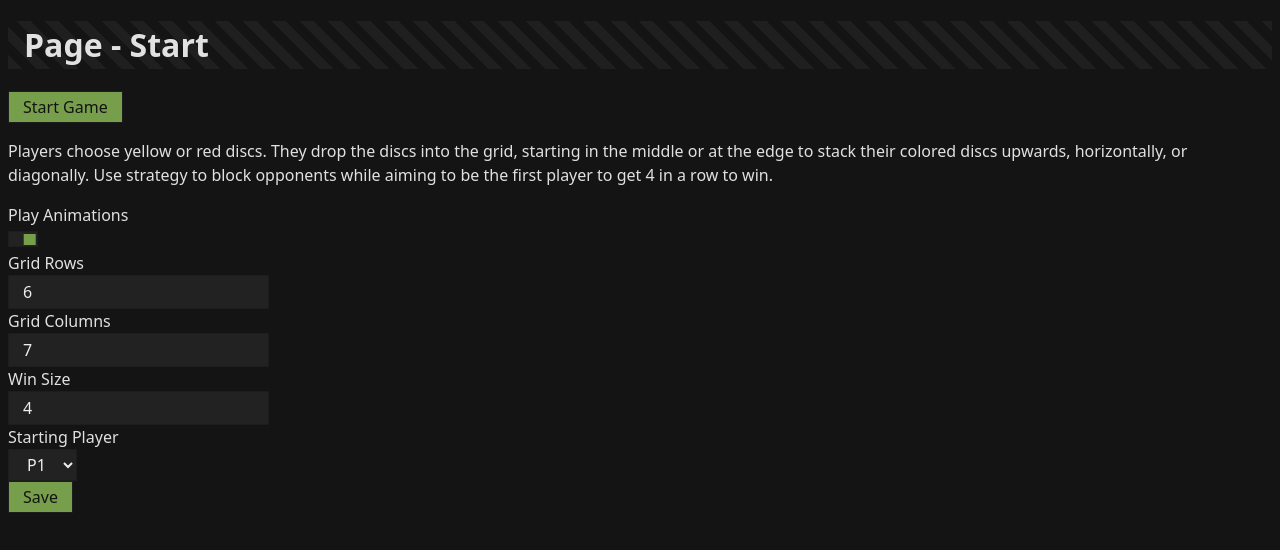
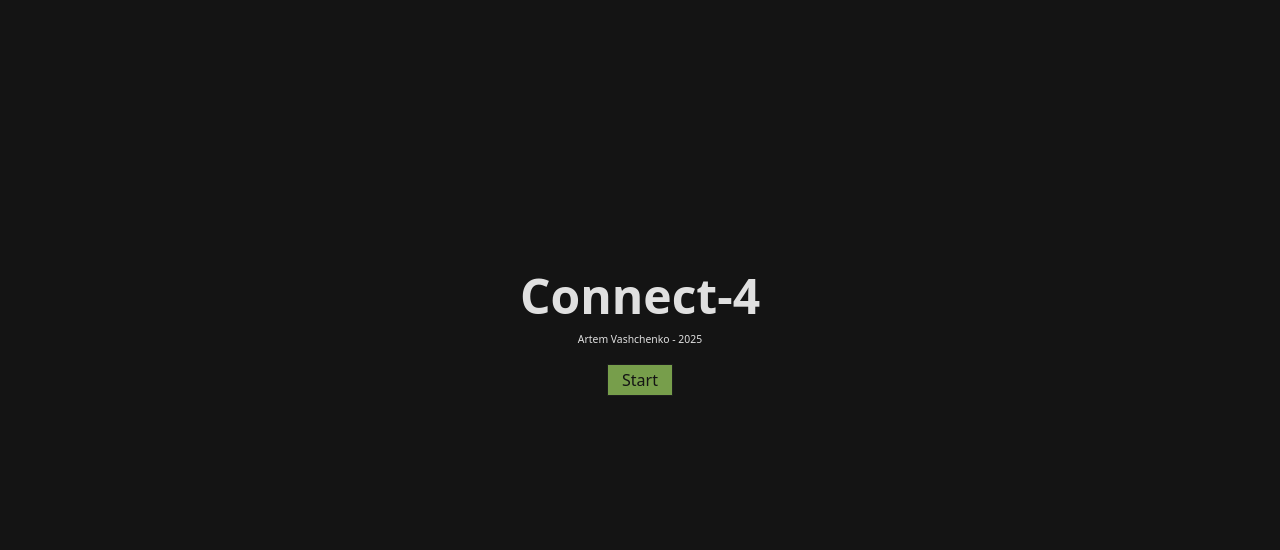
Before and after one commit to simon-arch/cop-connect-4, a React (Vite) app: page / in a window 1280 px wide. Shown: the top 550 px of the page. Built offline with nearby package versions, Linux system fonts and the light colour scheme.

Commit message:
Added sass-embedded to the package. Added styled Welcome page

```diff
--- a/package.json
+++ b/package.json
@@ -25,6 +25,7 @@
     "eslint-plugin-react-hooks": "^5.2.0",
     "eslint-plugin-react-refresh": "^0.4.20",
     "globals": "^16.4.0",
+    "sass-embedded": "^1.93.2",
     "typescript": "~5.8.3",
     "typescript-eslint": "^8.44.0",
     "vite": "npm:rolldown-vite@7.1.12"
--- a/src/App.tsx
+++ b/src/App.tsx
@@ -2,15 +2,16 @@ import StartPage from "./pages/StartPage.tsx";
 import GamePage from "./pages/GamePage.tsx";
 import PlayerProvider from "./components/providers/PlayerProvider.tsx";
 import SettingsProvider from "./components/providers/SettingsProvider.tsx";
+import ResultsPage from "./pages/ResultsPage.tsx";
+import WelcomePage from "./pages/WelcomePage.tsx";
 import {Route, Routes} from "react-router-dom";
-import ResultsPage from "./pages/ResultsPage.tsx";
 
 function App() {
     return (
         <SettingsProvider>
             <PlayerProvider>
                 <Routes>
-                    <Route path="/"        element={<StartPage/>}/>
+                    <Route path="/"        element={<WelcomePage/>}/>
                     <Route path="/start"   element={<StartPage/>}/>
                     <Route path="/game"    element={<GamePage/>}/>
                     <Route path="/results" element={<ResultsPage/>}/>
--- /dev/null
+++ b/src/pages/Welcome.module.scss
@@ -0,0 +1,41 @@
+.Welcome {
+    height: 80vh;
+    display: flex;
+    justify-content: center;
+    align-items: center;
+    flex-direction: column;
+    text-align: center;
+}
+
+.Logo span {
+    opacity: 0;
+    display: inline-block;
+    font-size: 3rem;
+    font-weight: bold;
+    transform: translateY(-30px);
+    animation: fade 0.5s ease-out forwards;
+}
+
+.Author {
+    opacity: 0;
+    font-size: 0.65rem;
+    margin-bottom: 1rem;
+    animation: fade 1s ease-out forwards;
+}
+
+.Welcome {
+    div:nth-child(1) {
+        @for $i from 1 through 9 {
+            span:nth-child(#{$i}) {
+                animation-delay: #{0.1 * $i}s;
+            }
+        }
+    }
+}
+
+@keyframes fade {
+    to {
+        opacity: 1;
+        transform: translateY(0);
+    }
+}
--- /dev/null
+++ b/src/pages/WelcomePage.tsx
@@ -0,0 +1,25 @@
+import style from './Welcome.module.scss';
+import Button from "../components/ui/Button/Button.tsx";
+import {useNavigate} from "react-router-dom";
+
+const WelcomePage = () => {
+    const navigate = useNavigate();
+    const onStart = () => navigate("/start");
+    const logo = 'Connect-4';
+
+    return (
+        <div className={style.Welcome}>
+            <div className={style.Logo}>
+                {logo.split('').map((char, index) =>
+                    <span key={index}>{char}</span>
+                )}
+            </div>
+            <div className={style.Author}>
+                Artem Vashchenko - 2025
+            </div>
+            <Button onClick={onStart}>Start</Button>
+        </div>
+    );
+}
+
+export default WelcomePage;
```
Also changed, not shown: 1 other file (tests, documents, lock files or other folders).
